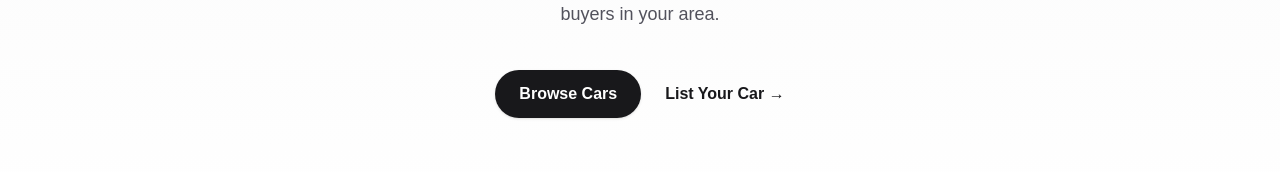
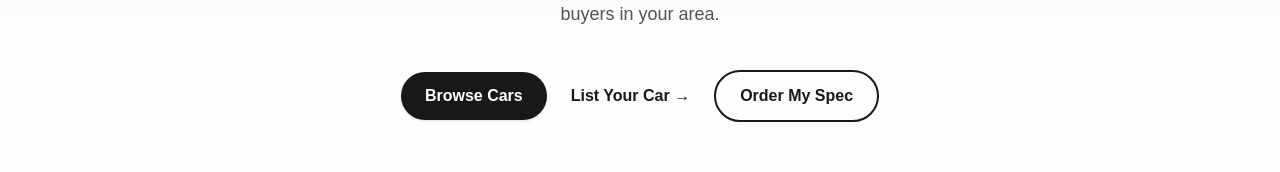
Before and after one commit to kunletemowo/auto-dealership-app, a Next.js app: page / in a window 1280 px wide. Shown: the part 311-483 px from the top of the page. Built offline with nearby package versions, Linux system fonts and the light colour scheme; no server answers; the database is empty.

Commit message:
Update the "order my spec" button on the landing page.

```diff
--- a/src/components/landing/Hero.tsx
+++ b/src/components/landing/Hero.tsx
@@ -12,7 +12,7 @@ export function Hero() {
             Browse thousands of cars from verified sellers. List your car for
             free and connect with serious buyers in your area.
           </p>
-          <div className="mt-10 flex items-center justify-center gap-x-6">
+          <div className="mt-10 flex flex-wrap items-center justify-center gap-x-6 gap-y-3">
             <Link
               href="/cars"
               className="rounded-full bg-zinc-900 px-6 py-3 text-base font-semibold text-white shadow-sm transition-colors hover:bg-zinc-800 dark:bg-zinc-50 dark:text-zinc-900 dark:hover:bg-zinc-200"
@@ -25,6 +25,12 @@ export function Hero() {
             >
               List Your Car <span aria-hidden="true">→</span>
             </Link>
+            <Link
+              href="/order-spec"
+              className="rounded-full border-2 border-zinc-900 px-6 py-3 text-base font-semibold text-zinc-900 transition-colors hover:bg-zinc-100 dark:border-zinc-50 dark:text-zinc-50 dark:hover:bg-zinc-800"
+            >
+              Order My Spec
+            </Link>
           </div>
         </div>
       </div>
```
